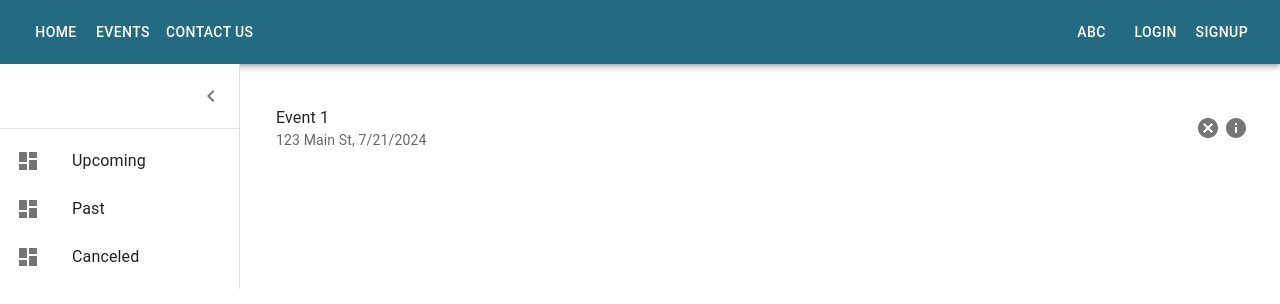
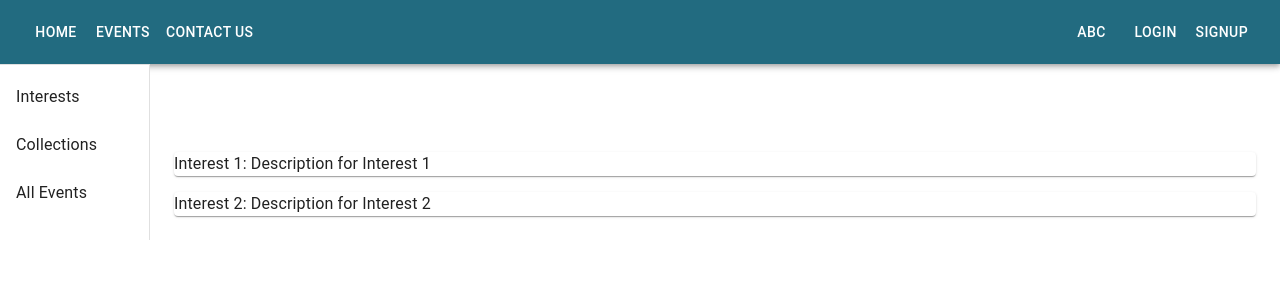
Before and after one commit to Niayaa/COMP9900, a React (Create React App) app: page /Cus_Event in a window 1280 px wide. Shown: the top 304 px of the page. Built offline with nearby package versions, Linux system fonts and the light colour scheme.

Commit message:
Updated customer page
Add new contents for customer tickets and events

```diff
--- a/src/pages/CustomerAccountPage.js
+++ b/src/pages/CustomerAccountPage.js
@@ -15,8 +15,7 @@ import { useNavigate } from "react-router-dom";
 import { useAuth } from './AuthContext';
 
 const CustomerAccountPage = ({ existingData = {
-    firstName: 'John',
-    lastName: 'Doe',
+    name: 'John',
     email: 'john.doe@example.com',
     password: 'password123', // Reminder: Handle passwords securely
     phoneNumber:'+61 0428742462',
@@ -53,18 +52,8 @@ const CustomerAccountPage = ({ existingData = {
           <Grid container spacing={3} marginTop={2}>
             <Grid item xs={12} md={6}>
               <Typography variant="h6">Account Information</Typography>
-              <TextField
-                    label="First Name*"
-                    variant="outlined"
-                    name="firstName"
-                    value={formData.firstName}
-                    onChange={handleChange}
-                    margin="normal"
-                    fullWidth
-                    disabled={!isEditing}
-                />
                 <TextField
-                    label="Last Name*"
+                    label="Name*"
                     variant="outlined"
                     name="lastName"
                     value={formData.lastName}
--- a/src/pages/CustomerEventPage.js
+++ b/src/pages/CustomerEventPage.js
@@ -1,93 +1,81 @@
-
-import React, { useState,useEffect  } from "react";
-import { Container,
+import React, { useState, useEffect } from "react";
+import {
+  Box,
+  CssBaseline,
+  Drawer,
+  List,
+  Divider,
+  IconButton,
+  ListItemButton,
+  ListItemText,
+  AppBar,
+  Toolbar,
+  Button,
+  Paper,
   Grid,
-    TextField,
-    Button,
-    Typography,
-    Paper,
-    Box,
-    Card,
-    CardContent,
-    Stack,
-    InputLabel,
-    Select,
-    MenuItem,
-    FormControl,
-    Toolbar,
-    IconButton,
-    Chip } from '@mui/material';
-import { Link } from "react-router-dom";
-import MuiAppBar from '@mui/material/AppBar';
-import {useNavigate } from "react-router-dom";
+} from '@mui/material';
+import ChevronLeftIcon from '@mui/icons-material/ChevronLeft';
 import MuiDrawer from '@mui/material/Drawer';
 import { styled, createTheme, ThemeProvider } from '@mui/material/styles';
-import CssBaseline from '@mui/material/CssBaseline';
-import List from '@mui/material/List';
-import Divider from '@mui/material/Divider';
-import ChevronLeftIcon from '@mui/icons-material/ChevronLeft';
-import {DrawerListItems} from "./listItems";
-import { UpcomingEvents,PastEvents} from './Cus_EventList/EventLists';
-import ListItemButton from '@mui/material/ListItemButton';
-import ListItemIcon from '@mui/material/ListItemIcon';
-import ListItemText from '@mui/material/ListItemText';
-import EventAvailableIcon from '@mui/icons-material/EventAvailable';
-import HistoryIcon from '@mui/icons-material/History';
 
-const allEvents = [
-    { id: 1, name: 'Event 1', address: '123 Main St', date: '2024-07-21' },
-    { id: 2, name: 'Event 2', address: '456 Broadway', date: '2023-12-15' },
-    { id: 3, name: 'Event 3', address: '789 Elm St', date: '2024-03-10' },
+const fetchInterests = () => {
+  return [
+    { id: 1, title: "Interest 1", description: "Description for Interest 1" },
+    { id: 2, title: "Interest 2", description: "Description for Interest 2" },
+  ];
+};
 
+const fetchCollections = () => {
+  return [
+    {
+      id: 1,
+      interestType: "Music",
+      events: [
+        { eventId: 1, title: "Concert A", description: "A great concert" },
+        { eventId: 2, title: "Concert B", description: "Another great concert" },
+      ],
+    },
+    {
+      id: 2,
+      interestType: "Art",
+      events: [
+        { eventId: 3, title: "Exhibition A", description: "A great exhibition" },
+      ],
+    },
   ];
+};
+
+const fetchAllEvents = () => {
+  return [
+    { eventId: 1, title: "Concert A", description: "A great concert" },
+    { eventId: 2, title: "Concert B", description: "Another great concert" },
+    { eventId: 3, title: "Exhibition A", description: "A great exhibition" },
+  ];
+};
+
 
 const CustomerEventPage = () => {
+  const [currentView, setCurrentView] = useState("interests");
+  const [interests, setInterests] = useState([]);
+  const [collections, setCollections] = useState([]);
+  const [allEvents, setAllEvents] = useState([]);
   const [drawerOpen, setDrawerOpen] = useState(true);
-    const concertInfoArray=[];
-    const navigate = useNavigate();
 
-    concertInfoArray[0] = {ConcertTitle: "TAYLOR SWIFT | THE ERAS TOUR", Date: "THUR, MAR 7, 2024"}
+  useEffect(() => {
+    setInterests(fetchInterests());
+    setCollections(fetchCollections());
+    setAllEvents(fetchAllEvents());
+  }, []);
 
-    async function handleEventPage() {
-          //对于每个event标签卡 button或者card 点击跳转 会传concert信息给eventpage
-          //（应该是每个event标签卡的json数组里也会存着id和Info，然后读取对应的信息传递）
-
-          console.log(concertInfoArray)
-          navigate('/eventpage', {state:  concertInfoArray })
-
-      }
-    const handleDelete = () => {
-          console.info('You clicked the delete icon.');
+  const handleDrawerToggle = () => {
+    setDrawerOpen(!drawerOpen);
   };
 
-    const [selectedCategory, setSelectedCategory] = React.useState('booked');
-
-    // Function to handle category change
-      const handleCategoryChange = (category) => {
-      setSelectedCategory(category);
+  const handleEventSelection = (eventType) => {
+    setCurrentView(eventType);
   };
 
-      const drawerWidth = 240;
-
-      //for drawer
-      const AppBar = styled(MuiAppBar, {
-        shouldForwardProp: (prop) => prop !== 'open',
-      })(({ theme, open }) => ({
-        zIndex: theme.zIndex.drawer + 1,
-        transition: theme.transitions.create(['width', 'margin'], {
-          easing: theme.transitions.easing.sharp,
-          duration: theme.transitions.duration.leavingScreen,
-        }),
-        ...(open && {
-          marginLeft: drawerWidth,
-          width: `calc(100% - ${drawerWidth}px)`,
-          transition: theme.transitions.create(['width', 'margin'], {
-            easing: theme.transitions.easing.sharp,
-            duration: theme.transitions.duration.enteringScreen,
-          }),
-        }),
-      }));
-
+  const drawerWidth = 150;
   const Drawer = styled(MuiDrawer, { shouldForwardProp: (prop) => prop !== 'open' })(
     ({ theme, open }) => ({
       '& .MuiDrawer-paper': {
@@ -114,53 +102,44 @@ const CustomerEventPage = () => {
     }),
   );
 
-      const handleDrawerToggle = () => {
-        setDrawerOpen(!drawerOpen);
-      };
-
-      const handleEventSelection = (eventType) => {
-        setSelectedEventType(eventType);
-      };
-
-    const [selectedEventType, setSelectedEventType] = useState('upcoming');
-    const [upcomingEvents, setUpcomingEvents] = useState([]);
-    const [pastEvents, setPastEvents] = useState([]);
-
-    useEffect(() => {
-        const today = new Date();
-        const upcoming = allEvents.filter(event => new Date(event.date) >= today);
-        const past = allEvents.filter(event => new Date(event.date) < today);
-        setUpcomingEvents(upcoming);
-        setPastEvents(past);
-      }, []);
-
   return (
     <Box sx={{ display: 'flex' }}>
     <CssBaseline />
     <Drawer variant="permanent" open={drawerOpen}>
-        <Toolbar
-          sx={{
-            display: 'flex',
-            alignItems: 'center',
-            justifyContent: 'flex-end',
-            px: [1],
-          }}
-        >
-          <IconButton onClick={handleDrawerToggle}>
-            <ChevronLeftIcon />
-          </IconButton>
-        </Toolbar>
     <Divider />
-        <List component="nav">
-          <DrawerListItems onItemSelected={handleEventSelection} />
+        <List>
+          {['interests', 'collections', 'all Events'].map((text) => (
+            <ListItemButton key={text} onClick={() => handleEventSelection(text)}>
+              <ListItemText primary={text.charAt(0).toUpperCase() + text.slice(1)} />
+            </ListItemButton>
+          ))}
         </List>
       </Drawer>
-      <main style={{ flexGrow: 1, padding: '20px' }}>
-        {selectedEventType === 'upcoming' && <UpcomingEvents events={upcomingEvents} />}
-        {selectedEventType === 'past' && <PastEvents events={pastEvents} />}
-      </main>
+      <Box
+        component="main"
+        sx={{ flexGrow: 1, p: 3, width: { sm: `calc(100% - ${drawerWidth}px)` } }}
+      >
+        <Toolbar />
+        <Grid container spacing={2}>
+          {currentView === 'interests' && interests.map((interest) => (
+            <Grid item xs={12} key={interest.id}>
+              <Paper>{interest.title}: {interest.description}</Paper>
+            </Grid>
+          ))}
+          {currentView === 'collections' && collections.map((collection) => (
+            <Grid item xs={12} key={collection.id}>
+              <Paper>{collection.interestType}: {collection.events.map(event => `${event.title}: ${event.description}`).join(', ')}</Paper>
+            </Grid>
+          ))}
+          {currentView === 'all Events' && allEvents.map((event) => (
+            <Grid item xs={12} key={event.eventId}>
+              <Paper>{event.title}: {event.description}</Paper>
+            </Grid>
+          ))}
+        </Grid>
+      </Box>
     </Box>
   );
-};
+}
 
 export default CustomerEventPage;
--- a/src/pages/CustomerOrder.js
+++ b/src/pages/CustomerOrder.js
@@ -1,3 +1,4 @@
+
 import React, { useState,useEffect  } from "react";
 import { Container,
     Grid,
@@ -25,7 +26,7 @@ import CssBaseline from '@mui/material/CssBaseline';
 import List from '@mui/material/List';
 import Divider from '@mui/material/Divider';
 import ChevronLeftIcon from '@mui/icons-material/ChevronLeft';
-import { DrawerEventLists } from "./listItems";
+import {DrawerListItems} from "./listItems";
 import { UpcomingEvents,PastEvents} from './Cus_EventList/EventLists';
 import ListItemButton from '@mui/material/ListItemButton';
 import ListItemIcon from '@mui/material/ListItemIcon';
@@ -121,7 +122,7 @@ const CustomerOrderPage = () => {
         setSelectedEventType(eventType);
       };
 
-    const [selectedEventType, setSelectedEventType] = useState('interest');
+    const [selectedEventType, setSelectedEventType] = useState('upcoming');
     const [upcomingEvents, setUpcomingEvents] = useState([]);
     const [pastEvents, setPastEvents] = useState([]);
 
@@ -151,7 +152,7 @@ const CustomerOrderPage = () => {
         </Toolbar>
         <Divider />
         <List component="nav">
-          <DrawerEventLists onItemSelected={handleEventSelection} />
+          <DrawerListItems onItemSelected={handleEventSelection} />
         </List>
       </Drawer>
       <main style={{ flexGrow: 1, padding: '20px' }}>
```
Lines whose indentation alone changed are shown as unchanged.
